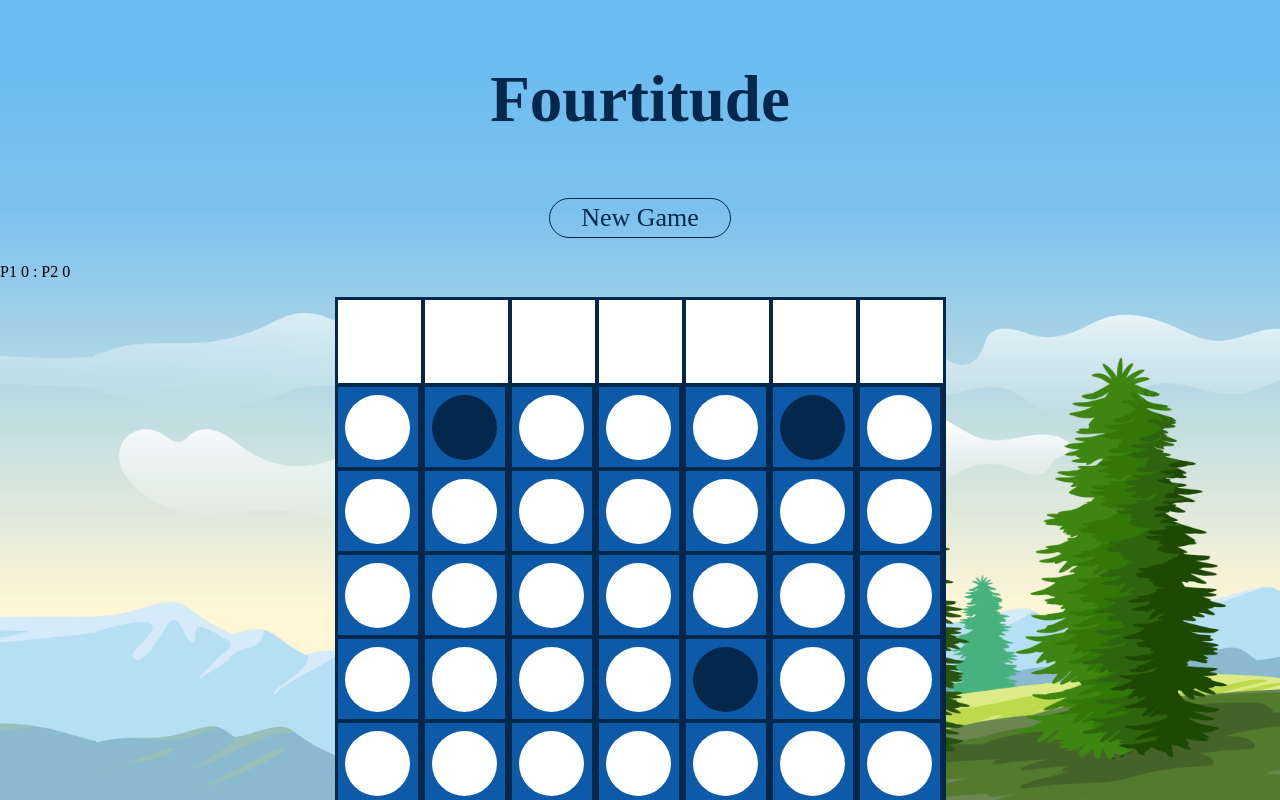
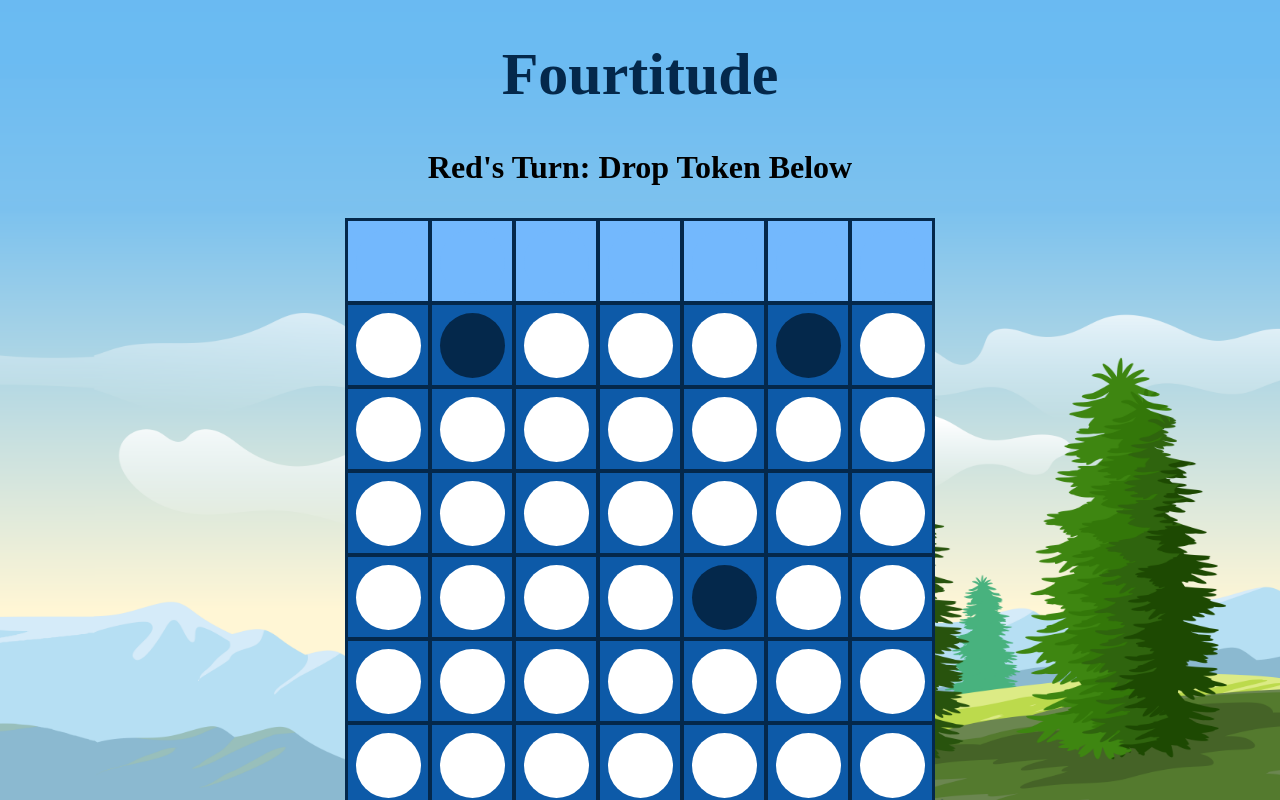
Before and after one commit to cmz1212/fourtitude, a React (Create React App) app: page / in a window 1280 px wide. Shown: the top 800 px of the page. Built offline with nearby package versions, Linux system fonts and the light colour scheme.

Commit message:
Cleaned Up Obsolete Code

```diff
--- a/src/App.css
+++ b/src/App.css
@@ -5,7 +5,7 @@
 h1 {
   text-align: center;
   color: #04284b;
-  font: bold 65px "Brush Script MT", cursive;
+  font: bold 60px "Brush Script MT", cursive;
 }
 
 table {
@@ -42,20 +42,7 @@ table {
   cursor: pointer;
 }
 
-.top {
-  height: 83px;
-  width: 83px;
-  background-color: white;
-  display: flex;
-  flex-direction: row;
-  justify-content: center;
-  align-items: center;
-  cursor: pointer;
-}
-
-
-.tile2 {
-
+.selector-tile {
   height: 80px;
   width: 80px;
   background-color: #73b8fd;
@@ -65,10 +52,11 @@ table {
   align-items: center;
   cursor: pointer;
 }
-.currenttile {
+
+.tile-hover {
   height: 80px;
   width: 80px;
-  background-color: #0d5aa8;
+  background-color: #73b8fd;
   display: flex;
   flex-direction: row;
   justify-content: center;
@@ -79,6 +67,11 @@ table {
 .open {
   background-color: #ffffff;
 }
+
+.selector-open {
+  background-color: #73b8fd;
+}
+
 .trap {
   background-color: #04284b;
 }
--- a/src/App.js
+++ b/src/App.js
@@ -6,9 +6,7 @@ class App extends Component {
   render() {
     return (
       <div id="root">
-        <br />
         <h1>Fourtitude</h1>
-        <br />
         <Board />
       </div>
     );
--- a/src/components/board.js
+++ b/src/components/board.js
@@ -13,8 +13,8 @@ class Board extends Component {
       player1: 1,
       player2: 2,
       currentPlayer: null,
-     p1Win:0,
-     p2Win:0,
+      p1Win: 0,
+      p2Win: 0,
       board: [],
       gameOver: false,
       traps: [[], [], []],
@@ -26,7 +26,6 @@ class Board extends Component {
   initBoard() {
     let board = [];
     let traps = [];
-
 
     for (let i = 0; i < 3; i++) {
       let x = Math.floor(Math.random() * 5 + 1);
@@ -66,7 +65,8 @@ class Board extends Component {
 
     this.setState({
       board,
-
+      p1Win: 0,
+      p2Win: 0,
       currentPlayer: this.state.player1,
       gameOver: false,
       traps,
@@ -80,31 +80,23 @@ class Board extends Component {
   }
 
   play(c) {
-    const{p1Win, p2Win} = this.state;
+    const { p1Win, p2Win } = this.state;
+
+    let board = this.state.board;
     if (!this.state.gameOver) {
-      for (let r = 1; r < c4rows + 1; r++) {
-        for (let c = 0; c < c4columns; c++) {
-          const name = r.toString() + c.toString();
-          document.getElementById(name).className = "tile";
-        }
-      }
-      let board = this.state.board;
       for (let r = 6; r >= 1; r--) {
-        if (!board[r][c] || board[r][c] === 3) {
+        if (!board[r][c]) {
           board[r][c] = this.state.currentPlayer;
-          const name = r.toString() + c.toString();
-          document.getElementById(name).className = "currenttile";
           break;
         }
       }
 
       let result = this.checkAll(board);
       if (result === this.state.player1) {
-        this.setState({ board, gameOver: true, p1Win:p1Win+1, });
-
+        this.setState({ board, gameOver: true, p1Win: p1Win + 1 });
         alert("Player 1 wins!");
       } else if (result === this.state.player2) {
-        this.setState({ board, gameOver: true, p2Win:p2Win+1 });
+        this.setState({ board, gameOver: true, p2Win: p2Win + 1 });
         alert("Player 2 wins!");
       } else if (result === "draw") {
         this.setState({ board, gameOver: true });
@@ -112,48 +104,49 @@ class Board extends Component {
       } else {
         this.setState({ board, currentPlayer: this.togglePlayer() });
         let c_name;
+
         if (this.state.currentPlayer === 2) {
           c_name = ["player1", "circle"].join(" ");
         } else if (this.state.currentPlayer === 1) {
           c_name = ["player2", "circle"].join(" ");
         }
 
-        document.getElementById("top" + c.toString()).className =
+        document.getElementById("selector" + c.toString()).className =
           c_name.toString();
       }
     } else {
       alert("Game over. Please start a new game.");
     }
   }
+
   hoverDisplay(board, c, curr) {
-    const top_name = "top" + c.toString();
-    let c_name;
+    const selector_name = "selector" + c.toString();
+
+    let c_name = "";
     if (curr === 1) {
       c_name = ["player1", "circle"].join(" ");
     } else if (curr === 2) {
       c_name = ["player2", "circle"].join(" ");
     }
-    document.getElementById(top_name).className = c_name.toString();
+    document.getElementById(selector_name).className = c_name.toString();
+
     for (let r = c4rows; r >= 1; r--) {
       if (!board[r][c] || board[r][c] === 3) {
         const name = r.toString() + c.toString();
-        document.getElementById(name).className = "tile2";
+        document.getElementById(name).className = "tile-hover";
         break;
       }
     }
   }
 
   hoverOut(c) {
-    const top_name = "top" + c.toString();
-    const c_name = ["open", "circle"].join(" ");
+    const selector_name = "selector" + c.toString();
+    const c_name = ["selector-open", "circle"].join(" ");
+    document.getElementById(selector_name).className = c_name.toString();
 
-    document.getElementById(top_name).className = c_name.toString();
     for (let r = 1; r < c4rows + 1; r++) {
       const name = r.toString() + c.toString();
-      const id = document.getElementById(name).className;
-      if (id !== "currenttile") {
-        document.getElementById(name).className = "tile";
-      }
+      document.getElementById(name).className = "tile";
     }
   }
 
@@ -247,19 +240,13 @@ class Board extends Component {
   }
 
   render() {
-    const { currentPlayer, board, traps, p1Win, p2Win } = this.state;
+    const { currentPlayer, board, traps } = this.state;
 
     return (
       <div>
-        <div
-          className="button"
-          onClick={() => {
-            this.initBoard();
-          }}
-        >
-          New Game
-        </div>
-        <p>P1 {p1Win} : P2 {p2Win}</p>
+        <p className="text">
+          {currentPlayer === 1 ? "Red" : "Yellow"}'s Turn: Drop Token Below
+        </p>
         <table>
           <thead></thead>
           <tbody>
@@ -278,8 +265,17 @@ class Board extends Component {
             ))}
           </tbody>
         </table>
+
         <br />
-        <h3 className="text">Player {currentPlayer}'s turn</h3>
+        <br />
+        <div
+          className="button"
+          onClick={() => {
+            this.initBoard();
+          }}
+        >
+          New Game
+        </div>
       </div>
     );
   }
--- a/src/components/row.js
+++ b/src/components/row.js
@@ -1,18 +1,28 @@
-import React, { Component } from 'react';
-import Tile from './tile.js';
+import React, { Component } from "react";
+import Tile from "./tile.js";
 
 class Row extends Component {
   render() {
-    const { play, row, hover, out, rowNum, board, curr} = this.props;
+    const { play, row, hover, out, rowNum, board, curr } = this.props;
 
-    let rowOutput = Object.keys(row).map(function(i) {
+    let rowOutput = Object.keys(row).map(function (i) {
+      return (
+        <Tile
+          board={board}
+          key={i}
+          value={row[i]}
+          columnIndex={i}
+          rowIndex={rowNum}
+          play={play}
+          hover={hover}
+          out={out}
+          curr={curr}
+        />
+      );
+    });
 
-      //console.log(rowNum)
-      return (<Tile board={board}  key={i} value={row[i]} columnIndex={i} rowIndex={rowNum} play={play} hover={hover} out={out} curr={curr}/>)
-    });
-    //console.log("break")
-    return (<tr>{rowOutput}</tr>)
+    return <tr>{rowOutput}</tr>;
+  }
+}
 
-  };
-}
 export default Row;
--- a/src/components/tile.js
+++ b/src/components/tile.js
@@ -4,7 +4,13 @@ class Tile extends Component {
   render() {
     const { play, columnIndex, rowIndex, hover, out, value, board, curr } =
       this.props;
-    let space = "open";
+
+    let space = "";
+    if (rowIndex === 0) {
+      space = "selector-open";
+    } else {
+      space = "open";
+    }
 
     if (value === 1) {
       space = "player1";
@@ -18,13 +24,15 @@ class Tile extends Component {
       <td>
         {rowIndex === 0 ? (
           <div
-
-            className="top"
+            className="selector-tile"
             onClick={() => play(columnIndex)}
             onMouseOver={() => hover(board, columnIndex, curr)}
             onMouseOut={() => out(columnIndex)}
           >
-            <div id={`top${columnIndex}`} className={[space, "circle"].join(" ")}></div>
+            <div
+              id={`selector${columnIndex}`}
+              className={[space, "circle"].join(" ")}
+            ></div>
           </div>
         ) : (
           <div
```
Also changed, not shown: src/index.js (+5 -8 lines), src/registerServiceWorker.js (deleted, +0 -108 lines), 1 other file (tests, documents, lock files or other folders).
